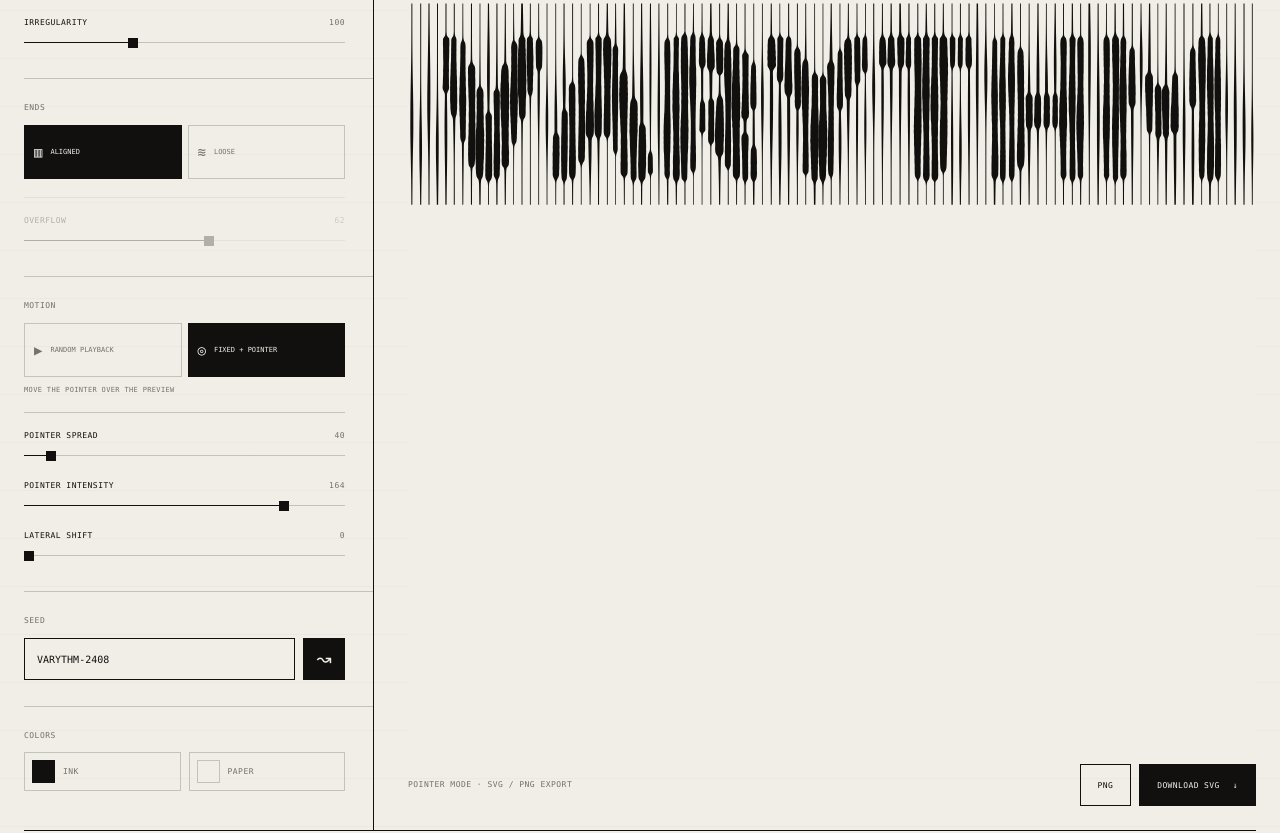
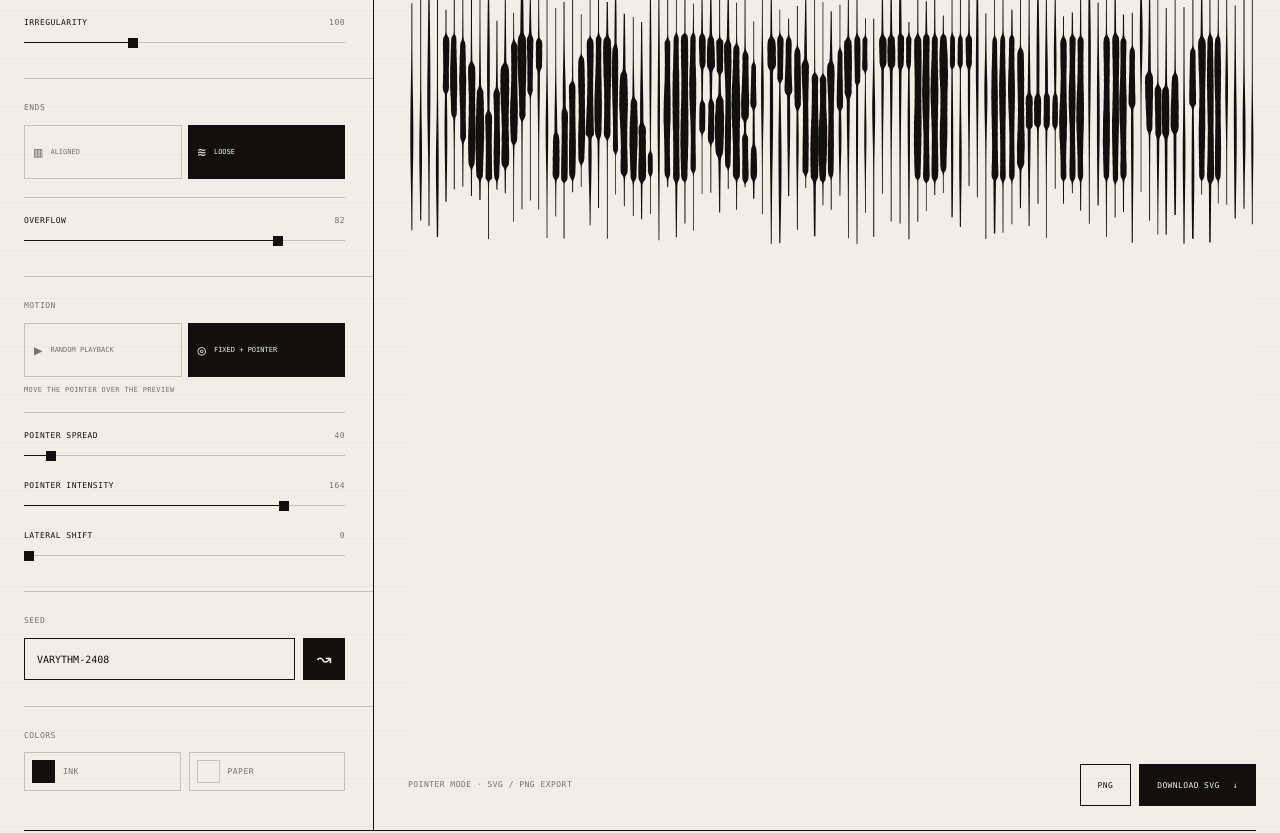
Before and after one commit to DrMoussavie/VARYTHM, a website: page index.html in a window 1280 px wide. Shown: the part 806-1639 px from the top of the page. Drawn offline with Linux system fonts and the light colour scheme.

Commit message:
Make loose edges the default

```diff
--- a/app.js
+++ b/app.js
@@ -54,7 +54,7 @@ let renderFrame = null;
 let latestExport = null;
 let randomLoopTimer = null;
 let motionMode = "reactive";
-let edgeMode = "aligned";
+let edgeMode = "loose";
 const pointer = { x: 0, y: 0, inside: false };
 
 function hashSeed(value) {
@@ -224,8 +224,8 @@ function createBarSpecs(width, settings) {
       ambientCenter: between(random, 0.28, 0.72),
       ambientSpread: between(random, 0.11, 0.24),
       ambientStrength: between(random, 0.28, 0.46),
-      topEdge: between(random, -1, 0.35),
-      bottomEdge: between(random, -0.35, 1),
+      topEdge: between(random, -1.15, 0.55),
+      bottomEdge: between(random, -0.55, 1.15),
     });
     center += settings.spacing * between(random, 0.96, 1.04);
   }
@@ -333,7 +333,7 @@ function render() {
   const contentHeight = measured.fontSize + (measured.lines.length - 1) * measured.lineHeight;
   const width = contentWidth + paddingX * 2;
   const coreHeight = contentHeight + paddingY * 2;
-  const edgeRoom = edgeMode === "loose" ? Math.max(34, contentHeight * 0.16) : 0;
+  const edgeRoom = edgeMode === "loose" ? Math.max(64, contentHeight * 0.28) : 0;
   const height = coreHeight + edgeRoom * 2;
   const coreTop = edgeRoom;
   const coreBottom = edgeRoom + coreHeight;
@@ -543,6 +543,7 @@ function updateEdgeUi() {
   ui.alignedEdges.setAttribute("aria-pressed", String(!isLoose));
   ui.looseEdges.classList.toggle("is-active", isLoose);
   ui.looseEdges.setAttribute("aria-pressed", String(isLoose));
+  ui.artboard.classList.toggle("has-loose-edges", isLoose);
   ui.edgeSettings.classList.toggle("is-disabled", !isLoose);
   ui.edgeOverflow.disabled = !isLoose;
 }
--- a/index.html
+++ b/index.html
@@ -120,22 +120,22 @@
           <div class="control-block edge-control">
             <span class="block-label">Ends</span>
             <div class="mode-switch" role="group" aria-label="Bar ends">
-              <button id="alignedEdges" class="is-active" type="button" aria-pressed="true">
+              <button id="alignedEdges" type="button" aria-pressed="false">
                 <span class="mode-icon" aria-hidden="true">▥</span>
                 <span>Aligned</span>
               </button>
-              <button id="looseEdges" type="button" aria-pressed="false">
+              <button id="looseEdges" class="is-active" type="button" aria-pressed="true">
                 <span class="mode-icon" aria-hidden="true">≋</span>
                 <span>Loose</span>
               </button>
             </div>
-            <div id="edgeSettings" class="edge-settings is-disabled">
+            <div id="edgeSettings" class="edge-settings">
               <div class="range-control">
                 <div class="range-heading">
                   <label for="edgeOverflow">Overflow</label>
-                  <output id="edgeOverflowValue" for="edgeOverflow">62</output>
+                  <output id="edgeOverflowValue" for="edgeOverflow">82</output>
                 </div>
-                <input id="edgeOverflow" type="range" min="10" max="100" value="62" disabled />
+                <input id="edgeOverflow" type="range" min="10" max="100" value="82" />
               </div>
             </div>
           </div>
--- a/styles.css
+++ b/styles.css
@@ -458,6 +458,10 @@ input[type="color"]::-webkit-color-swatch {
   pointer-events: none;
 }
 
+.artboard.has-loose-edges::before {
+  display: none;
+}
+
 #typeSvg {
   position: absolute;
   inset: 0;
```
